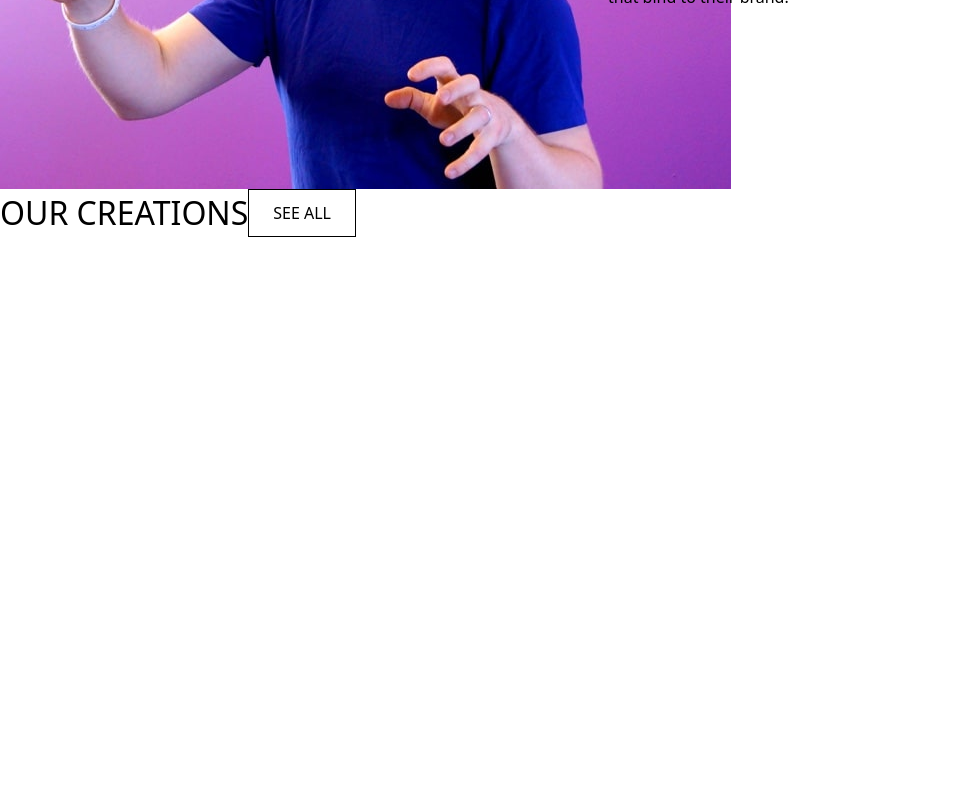
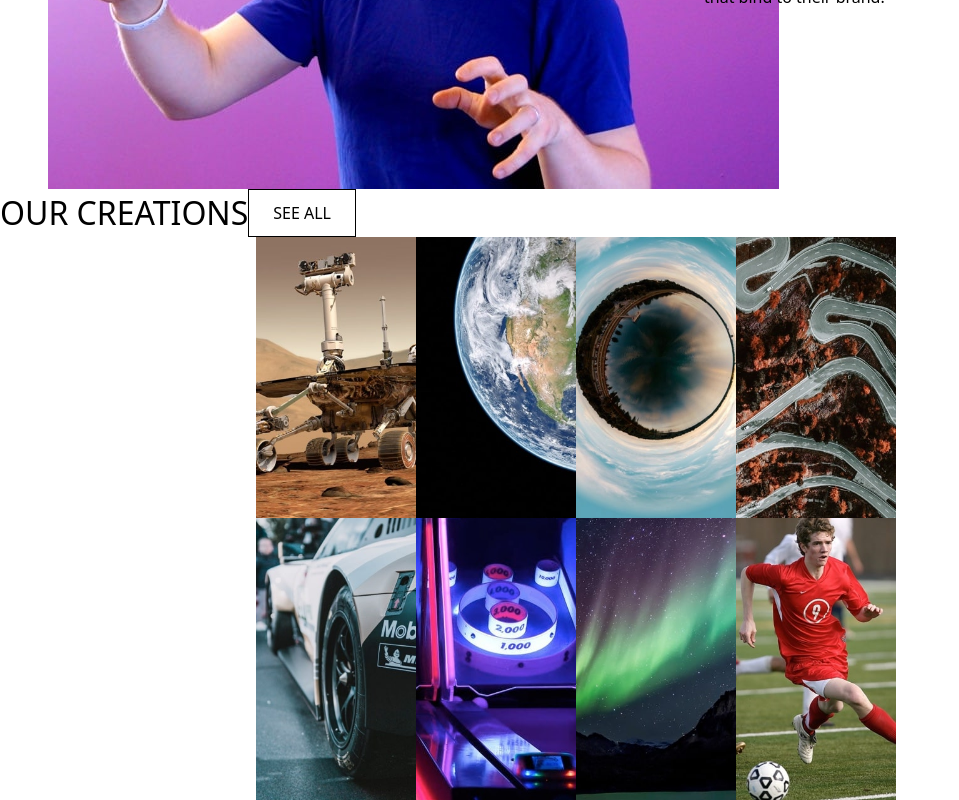
Before and after one commit to noklash/vite-7, a React (Vite) app in the folder my-project/: page / in a window 1280 px wide. Shown: the part 1111-1911 px from the top of the page, without its empty margins (0-959 px from the left). Before the commit the page ends 1348 px from the top, so only its background shows below. Built offline with nearby package versions, Linux system fonts and the light colour scheme.

Commit message:
mapped through the array to display the images

```diff
--- a/my-project/src/Gallery.jsx
+++ b/my-project/src/Gallery.jsx
@@ -20,10 +20,15 @@ export default function Gallery(props){
 // ARRANGED THE DESTOP AND MOBILE IMAGES IN AN ARRAY
     const imagesMobile = [MobileCuriosity, MobileDeepEarth, MoblieFisheye, MobileFromAbove, MobileGrid, MobileNightArcade, MobilePocket, MobileSoccerTeam]
     const imagesDesktop = [DesktopCuriosity, DesktopDeepEarth, DesktopFisheye, DesktopFromAbove, DesktopGrid, DesktopNightArcade, DesktopPocket, DesktopSoccerTeam]
+    const screenSize = props.screen > 470 ? imagesDesktop : imagesMobile
+    const imgs = screenSize.map((each) => {
+
+        return <div className="p-1 m-2 img-div" id=""> <img src={each}/> </div>
+    })
 
     return(
-        <div>
-
+        <div className="img-container">
+            {imgs}
         </div>
     )
 }
--- a/my-project/src/index.css
+++ b/my-project/src/index.css
@@ -116,6 +116,10 @@ height: 100vh;
 .creation--head{
     display: block;
 }
+
+.img-div{
+    width:10rem;
+}
 @media(min-width:470px){
    .interactive{
     display: flex;
@@ -143,5 +147,10 @@ height: 100vh;
 .creation--head{
     display: flex;
 }
-
+.img-container{
+    display: flex;
+    flex-wrap: wrap;
+    margin-left: auto;
+    margin-right: auto;
 }
+}
```
